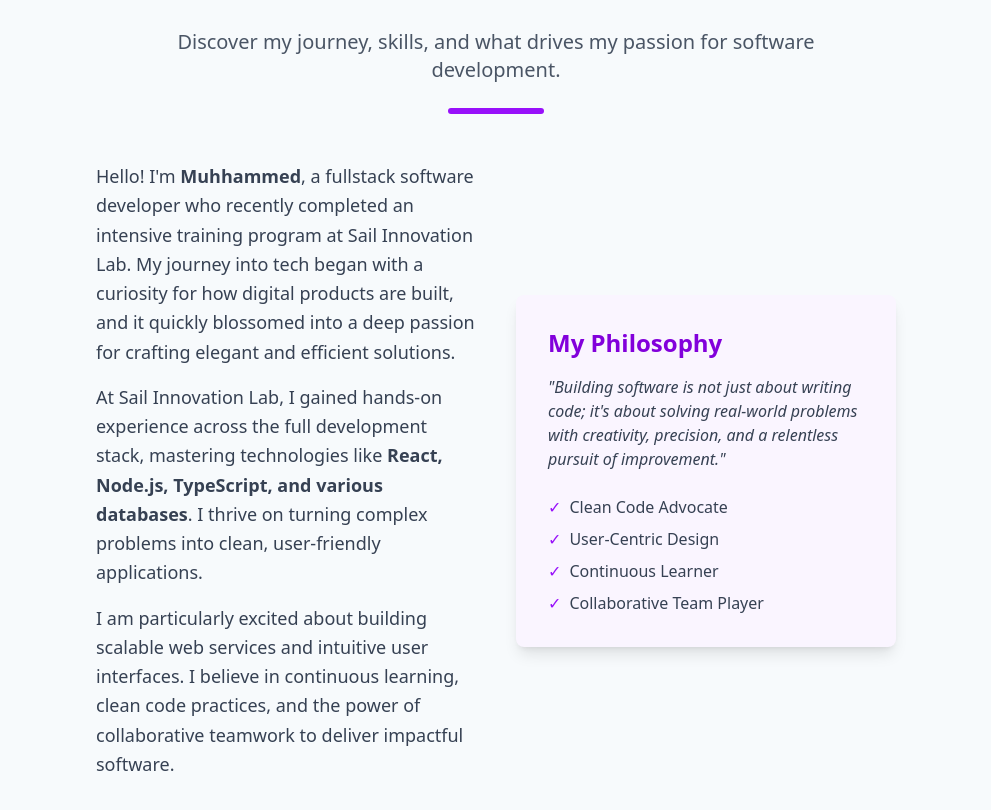
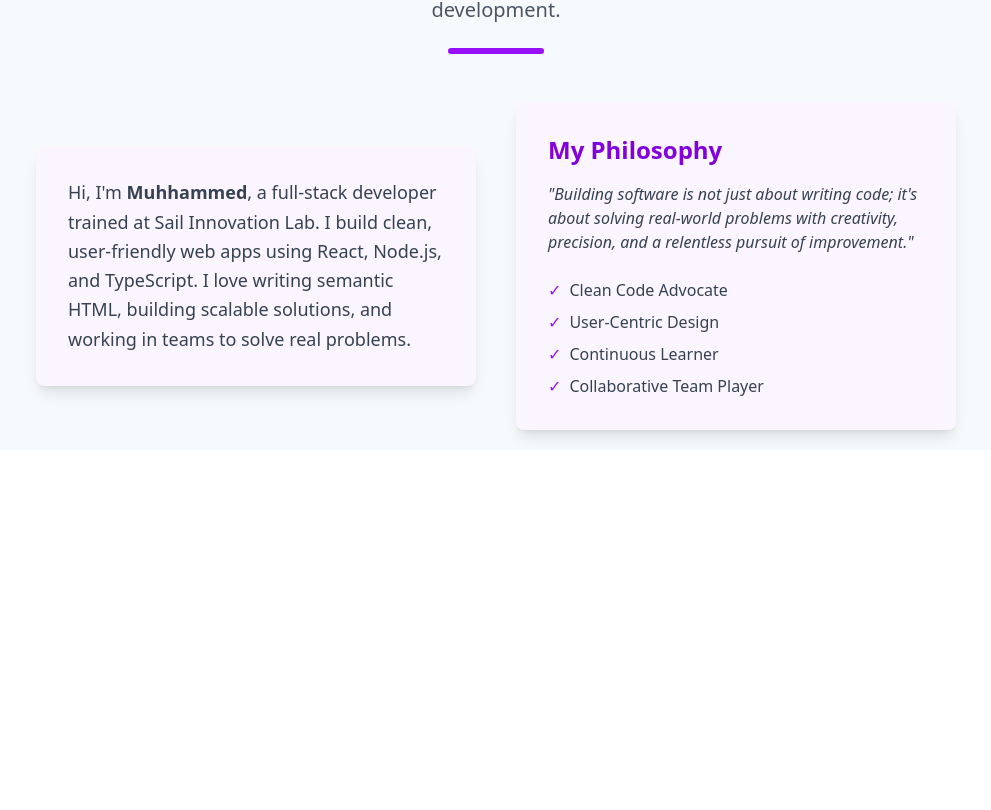
Before and after one commit to Okoro91/portfolio, a React (Vite) app: page / in a window 1280 px wide. Shown: the part 956-1766 px from the top of the page, without its empty margins (256-1247 px from the left). After the commit the page ends 1438 px from the top, so only its background shows below. Built offline with nearby package versions, Linux system fonts and the light colour scheme.

Commit message:
improved components

```diff
--- a/src/components/About.tsx
+++ b/src/components/About.tsx
@@ -3,7 +3,7 @@ import { motion } from "framer-motion";
 const About = () => {
   return (
     <>
-      <section id="about" className="p-20 bg-accent">
+      <section id="about" className="p-5 bg-accent">
         <div className="container mx-auto px-4">
           <div className="text-center mb-12">
             <motion.h2
@@ -26,26 +26,13 @@ const About = () => {
             <div className="w-24 h-1.5 bg-purple-600 mx-auto mt-6 rounded-full"></div>
           </div>
           <div className="grid grid-cols-1 md:grid-cols-2 gap-10 items-center mt-12">
-            <div className="text-lg text-gray-700 leading-relaxed space-y-4">
+            <div className="text-lg text-gray-700 leading-relaxed space-y-4  bg-purple-50 rounded-lg shadow-lg p-8 transform hover:shadow-xl transition-shadow duration-300 ease-in-out">
               <p>
-                Hello! I'm <b>Muhhammed</b>, a fullstack software developer who
-                recently completed an intensive training program at Sail
-                Innovation Lab. My journey into tech began with a curiosity for
-                how digital products are built, and it quickly blossomed into a
-                deep passion for crafting elegant and efficient solutions.
-              </p>
-              <p>
-                At Sail Innovation Lab, I gained hands-on experience across the
-                full development stack, mastering technologies like{" "}
-                <b>React, Node.js, TypeScript, and various databases</b>. I
-                thrive on turning complex problems into clean, user-friendly
-                applications.
-              </p>
-              <p>
-                I am particularly excited about building scalable web services
-                and intuitive user interfaces. I believe in continuous learning,
-                clean code practices, and the power of collaborative teamwork to
-                deliver impactful software.
+                Hi, I'm <b>Muhhammed</b>, a full-stack developer trained at Sail
+                Innovation Lab. I build clean, user-friendly web apps using
+                React, Node.js, and TypeScript. I love writing semantic HTML,
+                building scalable solutions, and working in teams to solve real
+                problems.
               </p>
             </div>
 
--- a/src/components/Header.tsx
+++ b/src/components/Header.tsx
@@ -7,7 +7,7 @@ const Header = () => {
 
   return (
     <>
-      <header className="lg:hidden  flex justify-between items-center fixed top-0 left-0 w-full bg-secondary dark:bg-gray-900 shadow-md z-50 bg-opacity-95 backdrop-blur-sm py-4 px-10">
+      <header className="lg:hidden  flex justify-between items-center fixed top-0 left-0 w-full bg-secondary  shadow-md z-50 bg-opacity-95 backdrop-blur-sm py-4 px-10">
         <a
           href="#hero"
           className="text-2xl font-bold text-purple-700 hover:text-purple-800 transition-colors"
@@ -21,7 +21,7 @@ const Header = () => {
 
         {open && (
           <div
-            className="absolute top-0 left-0 w-64 h-screen bg-secondary dark:bg-gray-900 z-50 p-6"
+            className="absolute top-0 left-0 w-64 h-screen bg-secondary  z-50 p-6"
             onClick={() => setOpen(false)}
           >
             <Navbar />
--- a/src/components/Hero.tsx
+++ b/src/components/Hero.tsx
@@ -1,6 +1,6 @@
 import { FiDownload, FiArrowRight } from "react-icons/fi";
 import { motion } from "framer-motion";
-import img from "../assets/img/coding.jpg";
+import img from "../assets/img/hero_img.gif";
 import cv from "../assets/doc/muhammed_CV.pdf";
 
 const Hero = () => {
@@ -28,7 +28,7 @@ const Hero = () => {
         }
         `}
         </style>
-        <div className="container mx-auto px-4   flex flex-col lg:flex-row items-center ">
+        <div className="container mx-auto px-4  flex flex-col lg:flex-row items-center ">
           <div className="hero-img relative w-1/2 lg:w-[500px] mb-12 lg:mt-0 lg:mr-10 shadow-xl rounded-xl  animate-float">
             <img
               src={img}
--- a/src/components/navbar/Navbar.tsx
+++ b/src/components/navbar/Navbar.tsx
@@ -11,7 +11,7 @@ const Navbar = () => {
           alt="Profile"
           className="w-24 h-24 rounded-full border-4 border-primary self-end"
         />
-        <h2 className="mt-4 text-lg  dark:text-white font-bold text-purple-700 hover:text-purple-800 transition-colors">
+        <h2 className="mt-4 text-lg   font-bold text-purple-700 hover:text-purple-800 transition-colors">
           Muhammed Ibrahim
         </h2>
         <div className="flex self-end space-x-4 mt-2">
@@ -42,25 +42,25 @@ const Navbar = () => {
       <nav className="mt-10 space-y-4 flex flex-col pl-10">
         <a
           href="#home"
-          className="flex items-center gap-2  dark:text-gray-200   text-gray-700 hover:text-purple-600 transition-colors duration-200 font-medium"
+          className="flex items-center gap-2   text-gray-700 hover:text-purple-600 transition-colors duration-200 font-medium"
         >
           <Home size={20} className="h-5 w-5" /> Home
         </a>
         <a
           href="#about"
-          className="flex items-center gap-2  dark:text-gray-200   text-gray-700 hover:text-purple-600 transition-colors duration-200 font-medium"
+          className="flex items-center gap-2   text-gray-700 hover:text-purple-600 transition-colors duration-200 font-medium"
         >
           <User size={20} /> About
         </a>
         <a
           href="#projects"
-          className="flex items-center gap-2  dark:text-gray-200   text-gray-700 hover:text-purple-600 transition-colors duration-200 font-medium"
+          className="flex items-center gap-2   text-gray-700 hover:text-purple-600 transition-colors duration-200 font-medium"
         >
           <Folder size={20} /> Projects
         </a>
         <a
           href="#contact"
-          className="flex items-center gap-2  dark:text-gray-200   text-gray-700 hover:text-purple-600 transition-colors duration-200 font-medium"
+          className="flex items-center gap-2  text-gray-700 hover:text-purple-600 transition-colors duration-200 font-medium"
         >
           <Mail size={20} /> Contact
         </a>
```
Also changed, not shown: src/assets/img/coding.jpg (deleted), src/assets/img/hero_img.gif (added).
